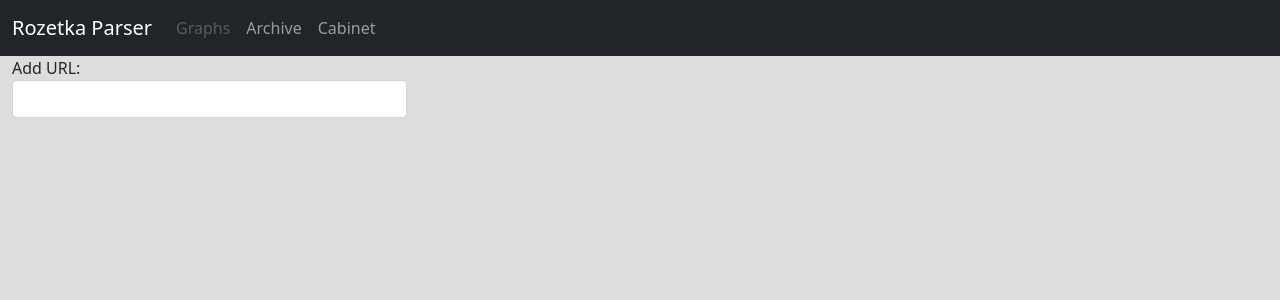
After one commit to igor-gorohovsky/price-parser, a Django app: page /cabinet in a window 1280 px wide. The commit adds this page. Shown: the top 300 px of the page. Run offline with Django 3.2, Linux system fonts and the light colour scheme; some libraries are stand-ins or nearby versions.

Commit message:
Add cabinet to site and form for adding urls

```diff
--- /dev/null
+++ b/price_parser/parser_app/forms.py
@@ -0,0 +1,14 @@
+from django import forms
+from .models import Urls
+
+
+class UrlsForm(forms.ModelForm):
+    class Meta:
+        model = Urls
+        fields = ['url',]
+        widgets = {
+            'url': forms.TextInput(attrs={'class': 'form-control',}),
+        }
+        labels = {
+            'url': 'Add URL',
+        }
--- /dev/null
+++ b/price_parser/parser_app/templates/parser_app/cabinet.html
@@ -0,0 +1,11 @@
+{% extends 'base.html' %}
+
+{% block title %} {{ block.super }} :: Cabinet {% endblock %}
+
+{% block content %}
+<div class="row">
+  <div class="col-md-4">
+      {{ form }}
+  </div>
+</div>
+{% endblock %}
--- a/price_parser/parser_app/urls.py
+++ b/price_parser/parser_app/urls.py
@@ -7,4 +7,5 @@
     path('', views.index, name='index'),
     path('product_info/<int:product_id>', views.product_info, name='info'),
     path('archive', views.archive, name='archive'),
+    path('cabinet', views.cabinet, name='cabinet'),
 ]
--- a/price_parser/parser_app/views.py
+++ b/price_parser/parser_app/views.py
@@ -1,6 +1,7 @@
 from django.shortcuts import render
 from django.http import HttpResponse
 
+from .forms import UrlsForm
 from .models import Urls
 
 
@@ -27,3 +28,15 @@
         'parser_app/index.html',
         context={'urls': urls},
     )
+
+
+def cabinet(request):
+    if request.method == 'POST':
+        pass
+    else:
+        form = UrlsForm()
+    return render(
+        request,
+        'parser_app/cabinet.html',
+        context={'form': form},
+    )
--- a/price_parser/templates/base.html
+++ b/price_parser/templates/base.html
@@ -13,9 +13,7 @@
   <body>
     {% include 'inc/_navbar.html' %}
     <div class="row m-0">
-      <div class="col-md-12 mt-1">
-        {% block content %}CONTENT{% endblock %}
-      </div>
+      {% block content %}CONTENT{% endblock %}
     </div>
     <script src="{% static 'bootstrap/js/bootstrap.min.js'%}"></script>
   </body>
--- a/price_parser/templates/inc/_navbar.html
+++ b/price_parser/templates/inc/_navbar.html
@@ -4,7 +4,8 @@
     <div class="collapse navbar-collapse" id="navbarNavAltMarkup">
       <div class="navbar-nav">
         <a class="nav-link disabled" href="#" tabindex="-1" aria-disabled="true">Graphs</a>
-        <a class="nav-link" href="{% url 'archive' %}" tabindex="-1" aria-disabled="true">Archive</a>
+        <a class="nav-link" href="{% url 'archive' %}" tabindex="-1">Archive</a>
+        <a class="nav-link" href="{% url 'cabinet' %}" tabindex="-1">Cabinet</a>
       </div>
     </div>
   </div>
```
